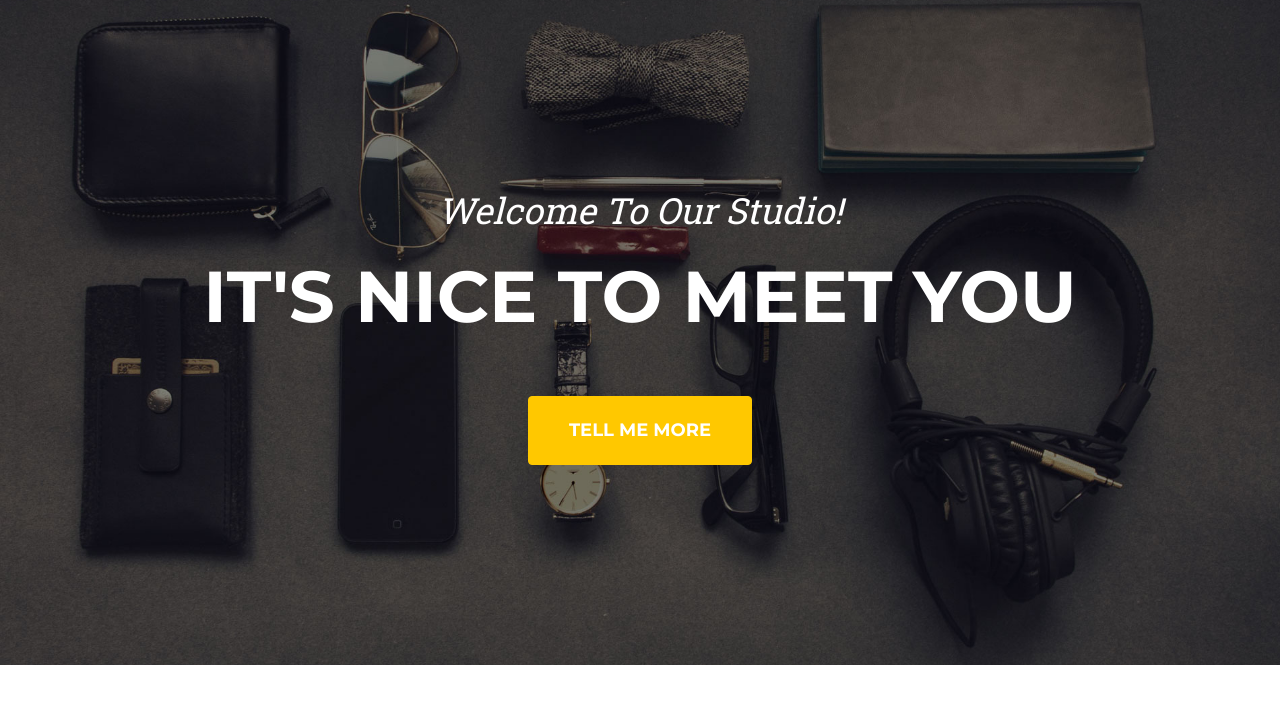
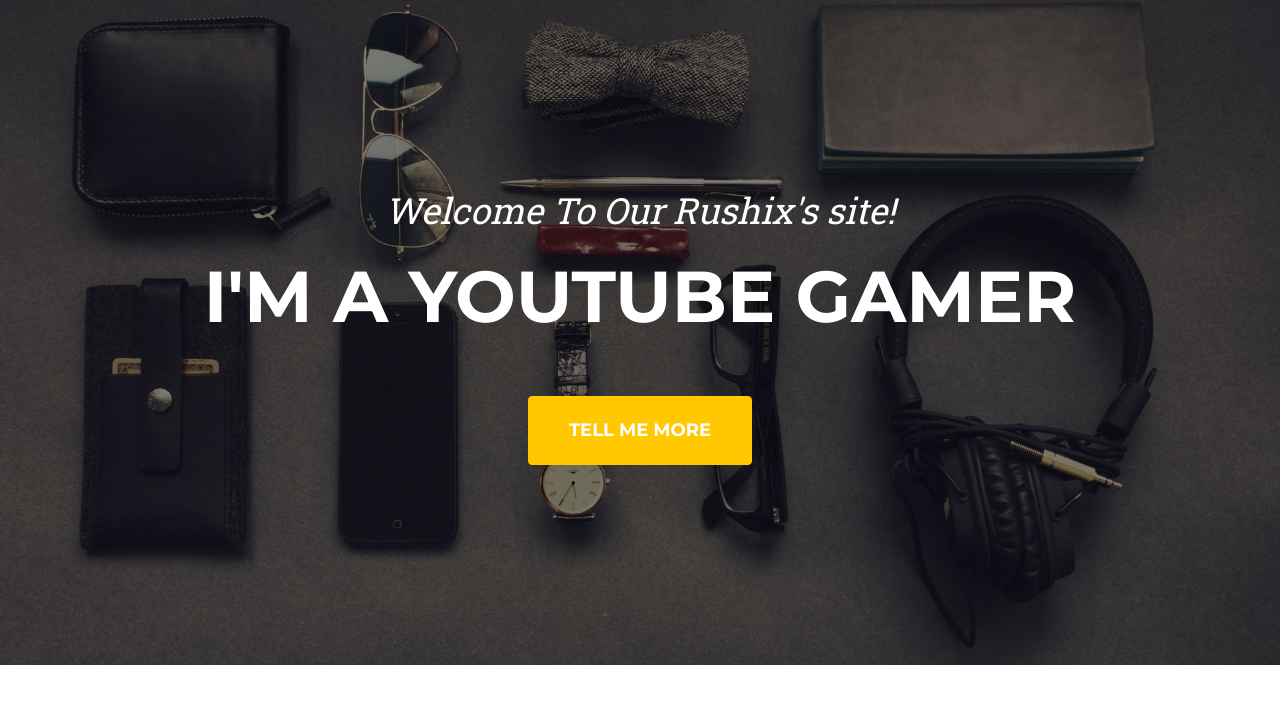
Before and after one commit to 0xdom83/0xdom, a plain HTML site: page index.html in a window 1280 px wide. Shown: the part 80-800 px from the top of the page. Drawn offline with nearby package versions, Linux system fonts and the light colour scheme.

Commit message:
Update index.html

```diff
--- a/index.html
+++ b/index.html
@@ -39,8 +39,8 @@
         <!-- Masthead-->
         <header class="masthead">
             <div class="container">
-                <div class="masthead-subheading">Welcome To Our Studio!</div>
-                <div class="masthead-heading text-uppercase">It's Nice To Meet You</div>
+                <div class="masthead-subheading">Welcome To Our Rushix's site!</div>
+                <div class="masthead-heading text-uppercase">I'm a youtube gamer</div>
                 <a class="btn btn-primary btn-xl text-uppercase" href="#services">Tell Me More</a>
             </div>
         </header>
```
